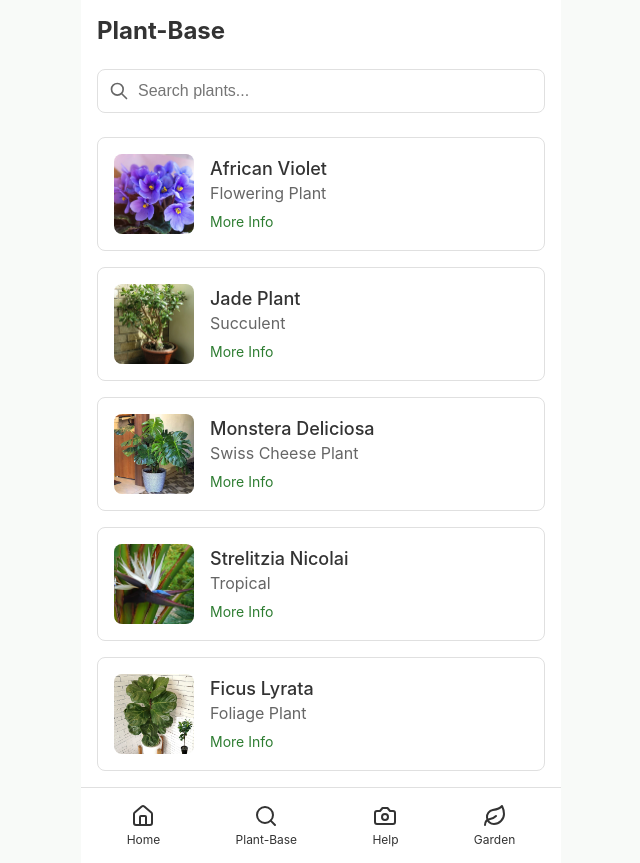
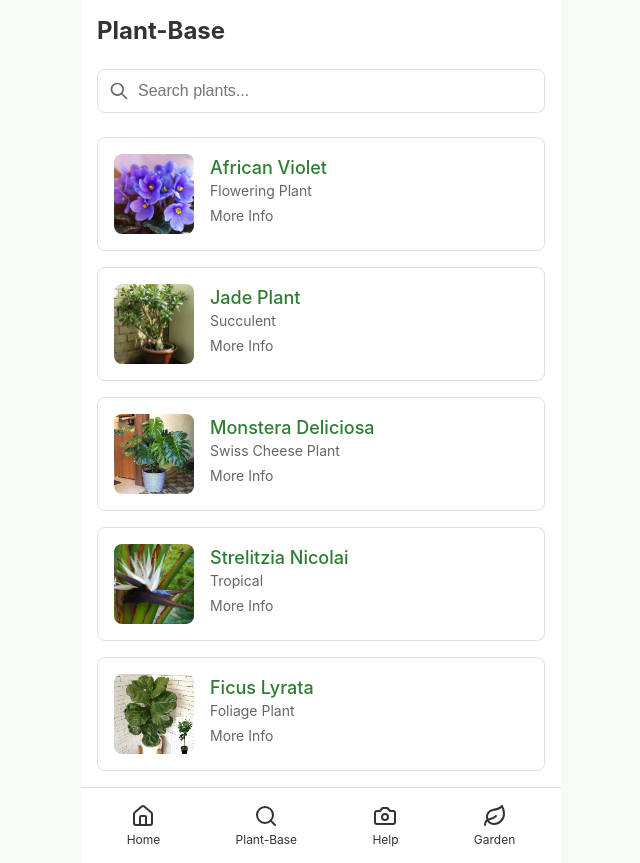
Before and after one commit to mollysandler/sproutai, a React (Vite) app in the folder sproutai/: page /search in a window 1280 px wide. Shown: the whole page, without its empty margins (319-959 px from the left). Built offline with nearby package versions, Linux system fonts and the light colour scheme.

Commit message:
can click entire search box

```diff
--- a/sproutai/src/pages/Search.jsx
+++ b/sproutai/src/pages/Search.jsx
@@ -120,6 +120,7 @@ export default function Search() {
 
       <div className="plant-results">
         {searchResults.map((plant) => (
+          <Link to={`/search/${plant.id}`} className="more-info-button">
             <div key={plant.id} className="plant-result-card">
               <div className="plant-info">
                 <img
@@ -130,12 +131,11 @@ export default function Search() {
                 <div className="plant-details">
                   <h3>{plant.name}</h3>
                   <p>{plant.type}</p>
-                <Link to={`/search/${plant.id}`} className="more-info-button">
-                  More Info
-                </Link>
+                  <p>More Info</p>
                 </div>
               </div>
             </div>
+          </Link>
         ))}
       </div>
     </div>
```
Lines whose indentation alone changed are shown as unchanged.
